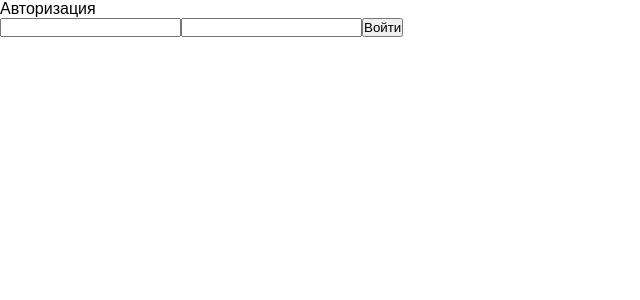
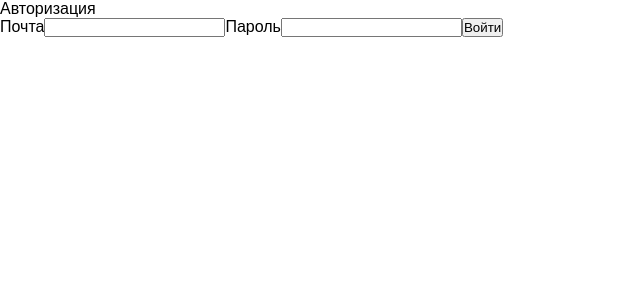
Before and after one commit to Xomek/chat-app, a React (Create React App) app: page /login in a window 1280 px wide. Shown: the top 300 px of the page, without its empty margins (0-640 px from the left). Built offline with nearby package versions, Linux system fonts and the light colour scheme.

Commit message:
implemented validation for LoginForm and RegistrationForm components

```diff
--- a/package.json
+++ b/package.json
@@ -15,7 +15,8 @@
       "react-router-dom": "^6.3.0",
       "react-scripts": "5.0.0",
       "typescript": "^4.6.3",
-      "web-vitals": "^2.1.4"
+      "web-vitals": "^2.1.4",
+      "yup": "^0.32.11"
    },
    "scripts": {
       "start": "react-scripts start",
--- a/src/components/LoginForm/index.tsx
+++ b/src/components/LoginForm/index.tsx
@@ -1,20 +1,30 @@
 import { Formik } from "formik";
+import * as yup from "yup";
 import styles from "./LoginForm.module.scss";
 
 import { Button, Form, Input } from "../UI";
 
 const LoginForm = () => {
+   const validatationSchema = yup.object({
+      email: yup.string().email("Не верный email").required("Обязательное поле"),
+      password: yup.string().min(6).required("Обязательное поле"),
+   });
    return (
       <Formik
          initialValues={{ email: "", password: "" }}
          onSubmit={(values) => {
             console.log(values);
          }}
+         validationSchema={validatationSchema}
       >
-         {({ values, handleChange, handleSubmit, isValid, dirty }) => (
+         {({ values, errors, touched, handleChange, handleSubmit, isValid, dirty }) => (
             <Form className={styles.loginform}>
+               <label htmlFor="name">Почта</label>
                <Input type="text" name="email" onChange={handleChange} value={values.email} />
+               {touched.email && errors.email && <div>{errors.email}</div>}
+               <label htmlFor="password">Пароль</label>
                <Input type="password" name="password" onChange={handleChange} value={values.password} />
+               {touched.password && errors.password && <div>{errors.password}</div>}
                <Button type="submit" disabled={!isValid && !dirty} onClick={handleSubmit}>
                   Войти
                </Button>
--- a/src/components/RegistrationForm/index.tsx
+++ b/src/components/RegistrationForm/index.tsx
@@ -1,21 +1,37 @@
 import { Formik } from "formik";
+import * as yup from "yup";
 import styles from "./RegistrationForm.module.scss";
 
 import { Button, Form, Input } from "../UI";
 
 const RegistrationForm = () => {
+   const validatationSchema = yup.object({
+      email: yup.string().email("Не верный email").required("Обязательное поле"),
+      password: yup.string().min(6).required("Обязательное поле"),
+      confirm: yup
+         .string()
+         .oneOf([yup.ref("password")], "Пароли не совпадают")
+         .required("Обязательное поле"),
+   });
    return (
       <Formik
          initialValues={{ email: "", password: "", confirm: "" }}
          onSubmit={(values) => {
             console.log(values);
          }}
+         validationSchema={validatationSchema}
       >
-         {({ values, handleChange, handleSubmit, isValid, dirty }) => (
+         {({ values, errors, touched, handleChange, handleSubmit, isValid, dirty }) => (
             <Form className={styles.registrationform}>
+               <label htmlFor={"email"}>Почта</label>
                <Input type="text" name="email" onChange={handleChange} value={values.email} />
+               {touched.email && errors.email && <div>{errors.email}</div>}
+               <label htmlFor={"password"}>Пароль</label>
                <Input type="password" name="password" onChange={handleChange} value={values.password} />
+               {touched.password && errors.password && <div>{errors.password}</div>}
+               <label htmlFor={"confirm"}>Подтвердите пароль</label>
                <Input type="password" name="confirm" onChange={handleChange} value={values.confirm} />
+               {touched.confirm && errors.confirm && <div>{errors.confirm}</div>}
                <Button type="submit" disabled={!isValid && !dirty} onClick={handleSubmit}>
                   Регистрация
                </Button>
```
Also changed, not shown: 1 other file (tests, documents, lock files or other folders).
